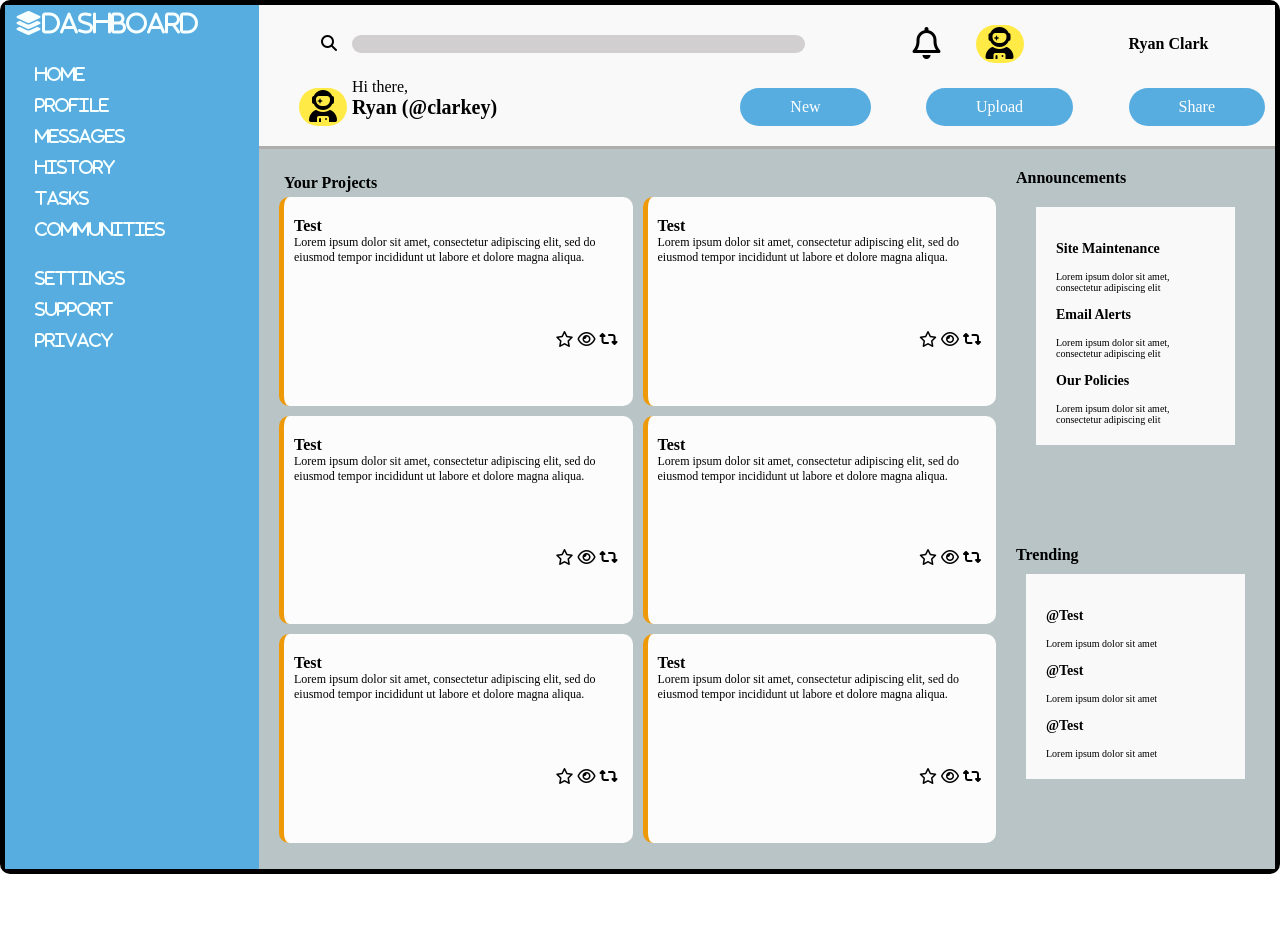
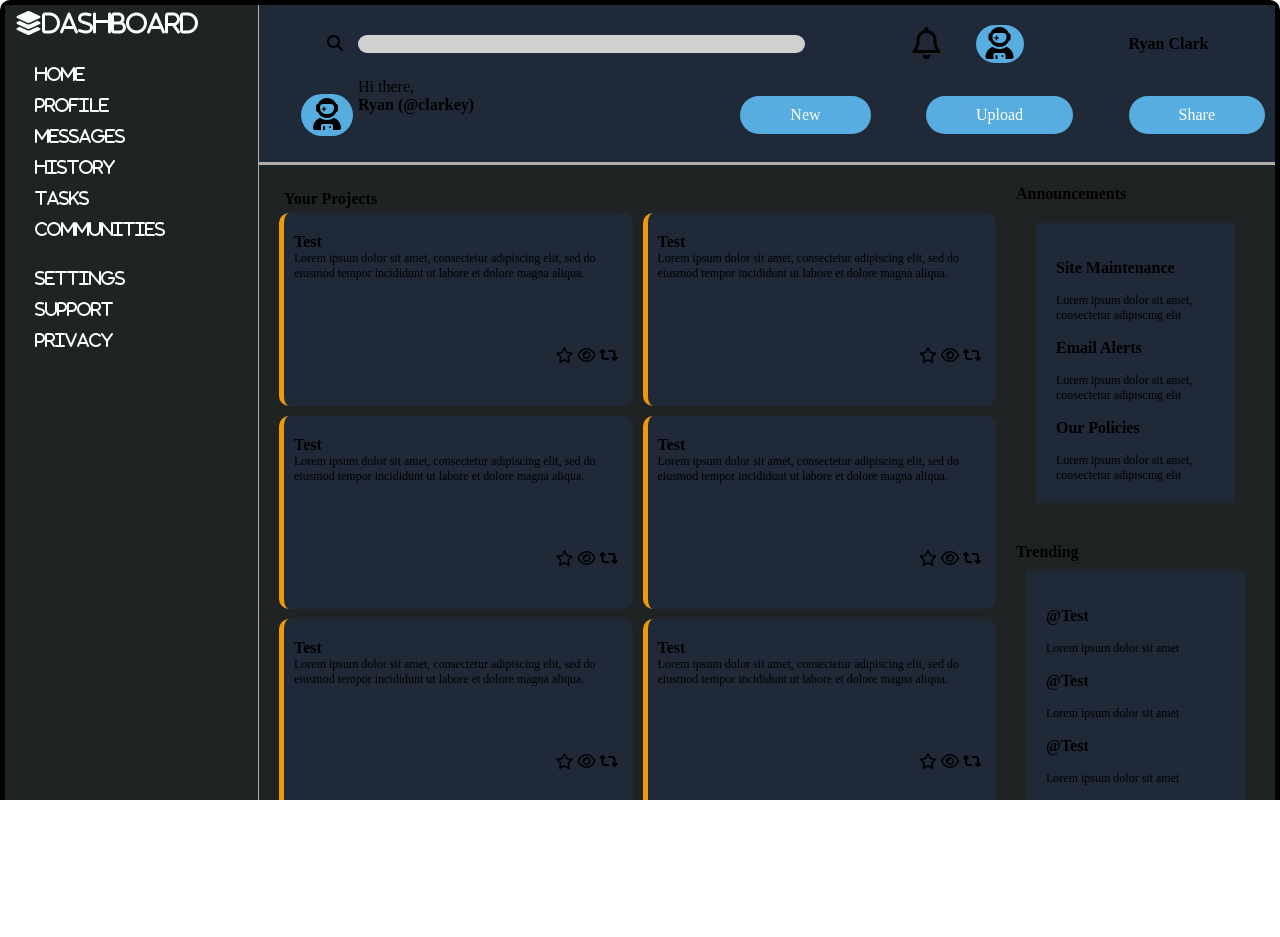
Before and after one commit to Ryan-D-Clark/Admin_Dashboard, a plain HTML site: page index.html in a window 1280 px wide. After the commit the page ends 800 px from the top, so only its background shows below. Drawn offline with Linux system fonts and the light colour scheme.

Commit message:
RC: Updated styling after device change

```diff
--- a/style.css
+++ b/style.css
@@ -1,19 +1,23 @@
 html, body {
-    margin: 0px;
-    padding: 0px;
-  }
+    margin: 0;
+    height: 100%;
+    overflow: hidden;
+}
+
+
 
 h2{
     font-weight: bold;
     padding: 5px;
     margin: 0px;
-    font-size: 16px;
+    font-size: 2vh;
 }
 h3{
-    font-size: 14px;
+    font-size: 2vh;
 }
 
 #dashboard{
+    height: 100%;
     background-color: #0000ff;
     border: solid black 5px;
     border-radius: 10px;
@@ -29,7 +33,7 @@ h3{
     border-bottom: 3px solid #B0ADAD;
     display: grid;
     padding: 10px;
-    background-color: #FAF9F9;
+    background-color: #1F2937;
     grid-template-columns: 0.5fr 4fr 1fr 1fr 1fr;
     grid-template-rows: 0.5fr 1fr;
     grid-template-areas: 'search-button search alert avatar username' ' secondary-avatar greeting new upload share';
@@ -39,8 +43,9 @@ h3{
 #sidebar{
     grid-area: sidebar;
     color: #F7FFFF !important;
-    background-color: #57ADE0;
+    background-color: #202324;
     padding: 10px 10px;
+    border-right: 1px solid #B0ADAD;
 }
 
 .sidebar-text{
@@ -61,7 +66,7 @@ h3{
 
 #avatar{
     grid-area: avatar;
-    background-color: #FFE939ed;
+    background-color: #57ADE0;
     margin: 10px 100px;
     padding: 10px 10px;
     text-align: center;
@@ -70,9 +75,9 @@ h3{
 
 #secondary-avatar{
     grid-area: secondary-avatar;
-    background-color: #FFE939ed;
-    margin: 10px 0px 10px 30px;
-    padding: 10px 10px;
+    background-color: #57ADE0;
+    margin: 2vh 0px 2vh 4vh;
+    padding: 1.5vh 1.5vh;
     border-radius: 25px;
     text-align: right;
 }
@@ -96,7 +101,7 @@ h3{
 }
 
 #user{
-    font-size: 20px;
+    font-size: 2vh;
     font-weight: bold;
     margin: 0px;
 }
@@ -140,7 +145,7 @@ h3{
 
 #content{
     grid-area: content;
-    background-color: #B8C4C6;
+    background-color: #202324;
     display: grid;
     padding: 20px;
     gap: 20px;
@@ -156,7 +161,7 @@ h3{
 }
 
 #projects{
-    background-color: #B8C4C6;
+    background-color: #202324;
     display: grid;
     height: 95%;
     grid-template:  1fr 1fr 1fr / 1fr 1fr;
@@ -165,7 +170,7 @@ h3{
 
 .project{
     border-radius: 10px;
-    background-color: rgb(252, 252, 252);
+    background-color: #1F2937;
     padding: 20px 10px;
     border-left: 5px solid rgb(238, 154, 8);
 }
@@ -175,7 +180,7 @@ h3{
 }
 
 .project-text{
-    font-size: 12px;
+    font-size: 1.5vh;
 }
 
 #interactions-container{
@@ -188,7 +193,7 @@ h3{
 
 #announcement-container{
     grid-area: announcement-container;
-    background-color: #B8C4C6;
+    background-color: #202324;
     font-weight: bold;
 
 }
@@ -198,15 +203,15 @@ h3{
     grid-template-rows: 1fr 1fr 1fr;
     margin: 20px;
     padding: 5px;
-    background-color: #FAF9F9;
-    font-size: 10px;
+    background-color: #1F2937;
+    font-size: 1.5vh;
     padding: 20px;
     font-weight: 100;
 }
 
 #trending-container{
     grid-area: trending-container;
-    background-color: #B8C4C6;
+    background-color: #202324;
     font-weight: bold;
 
 }
@@ -216,8 +221,8 @@ h3{
     grid-template-rows: 1fr 1fr 1fr;
     margin: 10px;
     padding: 5px;
-    background-color: #FAF9F9;
-    font-size: 10px;
+    background-color: #1F2937;
+    font-size: 1.5vh;
     padding: 20px;
     font-weight: 100;
 }
```
